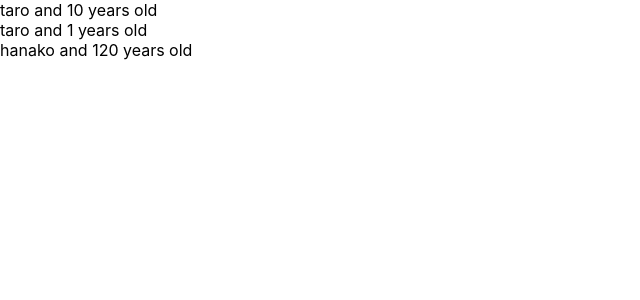
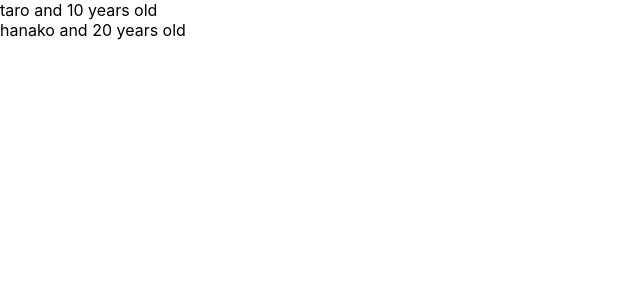
Before and after one commit to kurokuman/react-redux-crud-application, a React (Create React App) app: page / in a window 1280 px wide. Shown: the top 300 px of the page, without its empty margins (0-640 px from the left). Built offline with nearby package versions, Linux system fonts and the light colour scheme.

Commit message:
learn proptypes

```diff
--- a/src/App.js
+++ b/src/App.js
@@ -1,4 +1,5 @@
 import React, { Component } from 'react';
+import PropTypes from "prop-types"
 
 // class App extends Component {
 //   render(){
@@ -12,19 +13,18 @@ import React, { Component } from 'react';
 
 const App = () => {
 
-  const profiles =[
-    {name: "taro", age:10},
-    {name: "taro"} ,
-    {name: "hanako", age:120}
+  const profiles = [
+    { name: "taro", age: 10 },
+    { name: "hanako", age: 20 }
   ]
   return (
     <div>
       {
-        profiles.map((profile,index) =>{
-          return <User name={profile.name}  age={profile.age} key={index} />
+        profiles.map((profile, index) => {
+          return <User name={profile.name} age={profile.age} key={index} />
         })
       }
-      </div>
+    </div>
 
 
   )
@@ -34,8 +34,9 @@ const User = (props) => {
   return <div>{props.name} and {props.age} years old</div>
 }
 
-User.defaultProps ={
-  age: 1
+User.propTypes = {
+  name: PropTypes.string,
+  age: PropTypes.number.isRequired
 }
 
 export default App;
```
